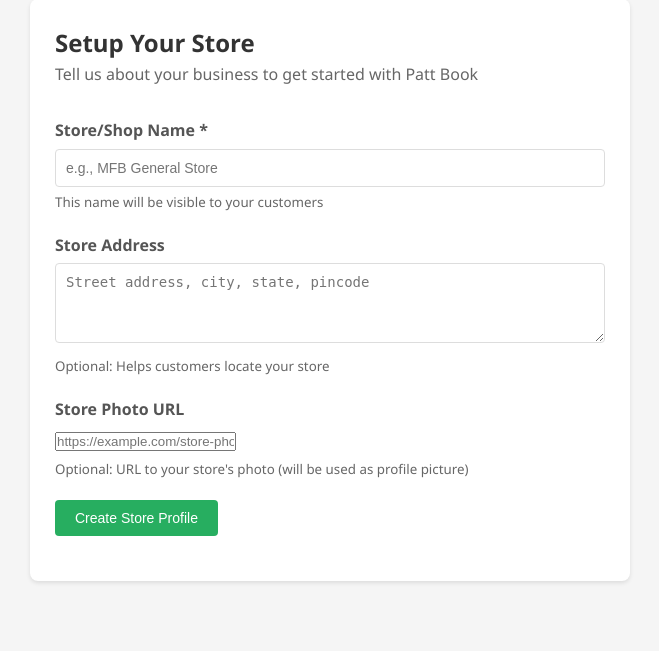
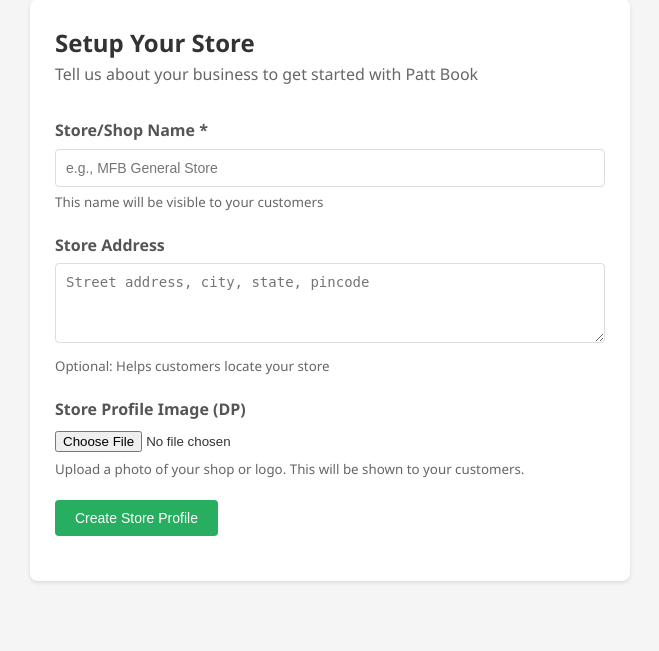
Before and after one commit to fayizmfb/patt-book, a Flask app: page /retailer/onboarding in a window 1280 px wide. Shown: the part 325-976 px from the top of the page, without its empty margins (310-969 px from the left). Run offline with Flask 3, Linux system fonts and the light colour scheme; the visitor is signed in with stand-in values (Sample User, id 1); some libraries are stand-ins or nearby versions.

Commit message:
Implement Store Profile Image Upload and Auth Refactor

```diff
--- a/app.py
+++ b/app.py
@@ -190,7 +190,30 @@ def retailer_onboarding():
     if request.method == 'POST':
         store_name = request.form.get('store_name', '').strip()
         store_address = request.form.get('store_address', '').strip()
-        store_photo = request.form.get('store_photo', '').strip()  # URL or file path
+
+        # Handle File Upload
+        store_photo_url = '/static/images/default_store.png' # Default
+        if 'store_photo' in request.files:
+            file = request.files['store_photo']
+            if file and file.filename != '':
+                try:
+                    import os
+                    from werkzeug.utils import secure_filename
+
+                    filename = secure_filename(file.filename)
+                    # Use timestamp to make filename unique
+                    filename = f"{int(datetime.now().timestamp())}_{filename}"
+
+                    upload_folder = os.path.join(app.static_folder, 'uploads', 'retailers')
+                    os.makedirs(upload_folder, exist_ok=True)
+
+                    file_path = os.path.join(upload_folder, filename)
+                    file.save(file_path)
+
+                    store_photo_url = f"/static/uploads/retailers/{filename}"
+                except Exception as e:
+                    print(f"Error saving file: {e}")
+                    # Keep default if error
 
         if not store_name:
             flash('Store name is required!', 'error')
@@ -201,14 +224,14 @@ def retailer_onboarding():
             # Create retailer user
             cursor = db.execute(
                 'INSERT INTO users (phone_number, user_type, name, address, profile_photo_url) VALUES (?, ?, ?, ?, ?)',
-                (session['phone_number'], 'retailer', store_name, store_address, store_photo)
+                (session['phone_number'], 'retailer', store_name, store_address, store_photo_url)
             )
             user_id = cursor.lastrowid
 
             # Create retailer profile
             db.execute(
                 'INSERT INTO retailer_profiles (user_id, store_name, store_address, store_photo_url) VALUES (?, ?, ?, ?)',
-                (user_id, store_name, store_address, store_photo)
+                (user_id, store_name, store_address, store_photo_url)
             )
 
             db.commit()
@@ -216,6 +239,8 @@ def retailer_onboarding():
             # Set session
             session['user_id'] = user_id
             session['user_type'] = 'retailer'
+            # Also set store name in session for easy access
+            session['store_name'] = store_name
 
             flash('Welcome to Patt Book!', 'success')
             return redirect(url_for('retailer_dashboard'))
--- a/templates/retailer_onboarding.html
+++ b/templates/retailer_onboarding.html
@@ -9,15 +9,11 @@
         Tell us about your business to get started with Patt Book
     </p>
 
-    <form method="POST" action="{{ url_for('retailer_onboarding') }}">
+    <form method="POST" action="{{ url_for('retailer_onboarding') }}" enctype="multipart/form-data">
         <!-- Store Name -->
         <div class="form-group">
             <label for="store_name">Store/Shop Name *</label>
-            <input type="text"
-                   id="store_name"
-                   name="store_name"
-                   placeholder="e.g., MFB General Store"
-                   required>
+            <input type="text" id="store_name" name="store_name" placeholder="e.g., MFB General Store" required>
             <small style="color: #666; display: block; margin-top: 5px;">
                 This name will be visible to your customers
             </small>
@@ -26,24 +22,19 @@
         <!-- Store Address -->
         <div class="form-group">
             <label for="store_address">Store Address</label>
-            <textarea id="store_address"
-                      name="store_address"
-                      placeholder="Street address, city, state, pincode"
-                      rows="3"></textarea>
+            <textarea id="store_address" name="store_address" placeholder="Street address, city, state, pincode"
+                rows="3"></textarea>
             <small style="color: #666; display: block; margin-top: 5px;">
                 Optional: Helps customers locate your store
             </small>
         </div>
 
-        <!-- Store Photo URL -->
+        <!-- Store Photo -->
         <div class="form-group">
-            <label for="store_photo">Store Photo URL</label>
-            <input type="url"
-                   id="store_photo"
-                   name="store_photo"
-                   placeholder="https://example.com/store-photo.jpg">
+            <label for="store_photo">Store Profile Image (DP)</label>
+            <input type="file" id="store_photo" name="store_photo" accept="image/*">
             <small style="color: #666; display: block; margin-top: 5px;">
-                Optional: URL to your store's photo (will be used as profile picture)
+                Upload a photo of your shop or logo. This will be shown to your customers.
             </small>
         </div>
 
```
Also changed, not shown: static/images/default_store.png (added).
